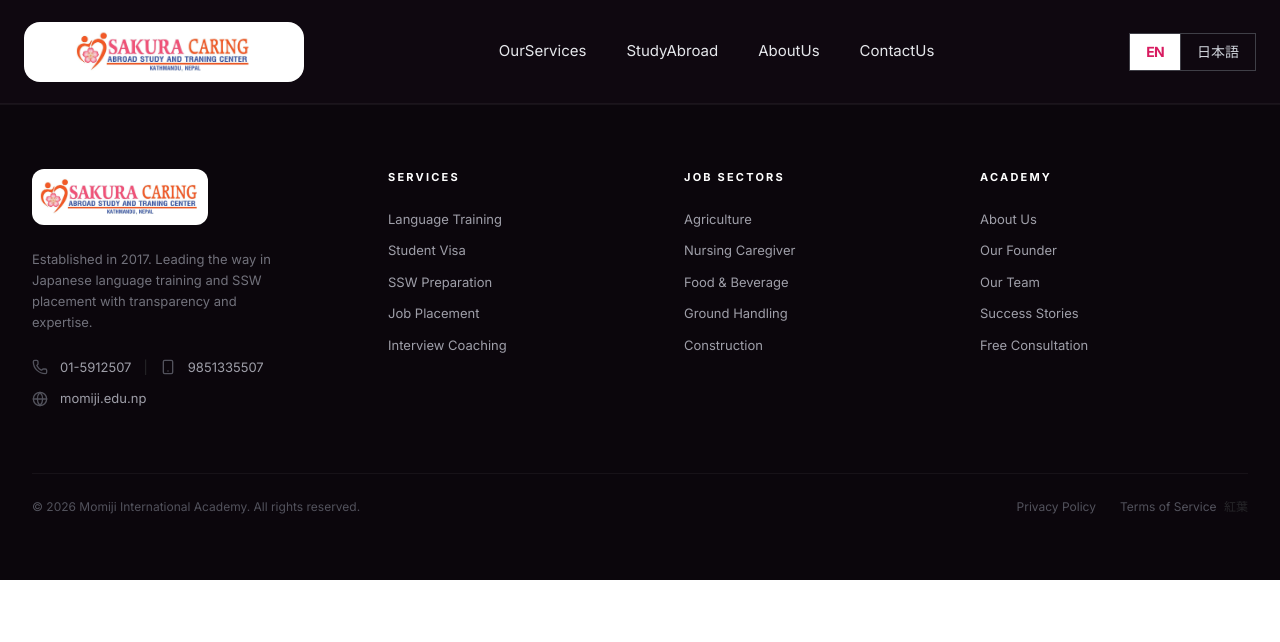
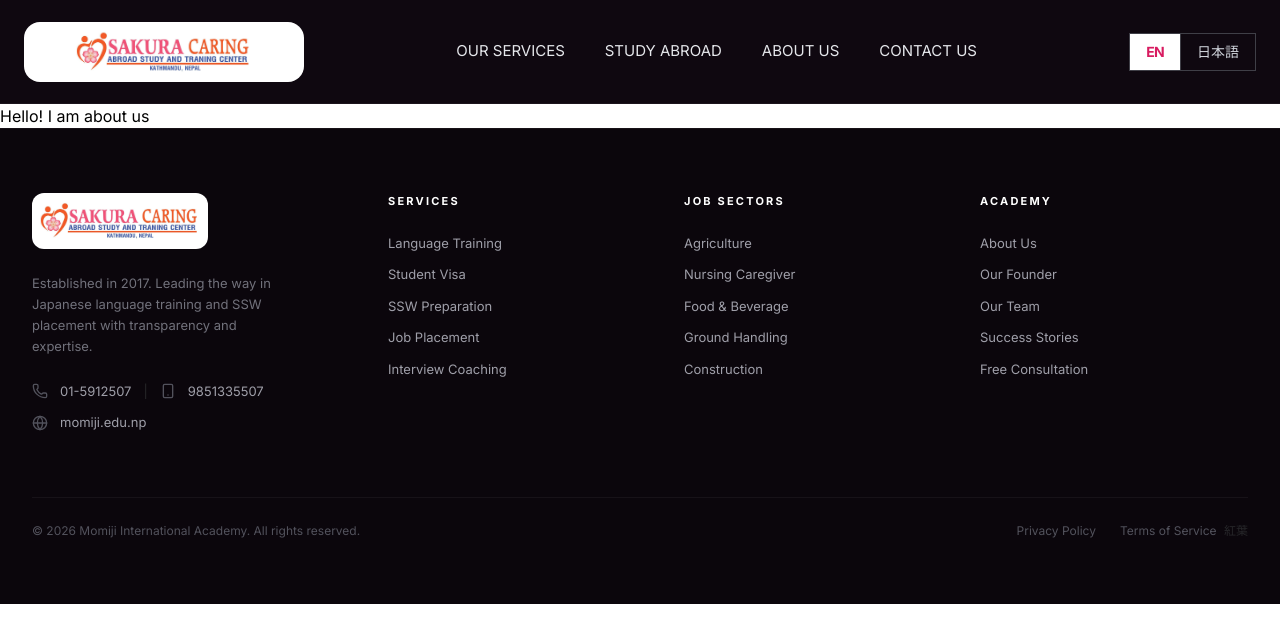
Before and after one commit to Sandesh-kharal/SakuraFrontend, a Next.js app: page /about-us in a window 1280 px wide. Shown: the top 642 px of the page. Built offline with nearby package versions, Linux system fonts and the light colour scheme.

Commit message:
small problems fixed in navbar

```diff
--- a/app/(marketing)/about-us/page.tsx
+++ b/app/(marketing)/about-us/page.tsx
@@ -3,7 +3,7 @@ import React from 'react'
 const page = () => {
   return (
     <div>
-
+      Hello! I am about us
     </div>
   )
 }
--- a/components/layouts/navbar.tsx
+++ b/components/layouts/navbar.tsx
@@ -1,5 +1,6 @@
 "use client";
 import Image from "next/image";
+import Link from "next/link"
 
 import { useState } from "react";
 import { Menu, X } from "lucide-react";
@@ -14,26 +15,30 @@ export default function Navbar() {
       <div className=" h-[13vh]  container  mx-auto  px-6 py-4 flex items-center justify-between border-b border-white/5">
         {/* Left: Logo and Brand */}
         <div className="relative flex items-center justify-center w-70 h-15 bg-white rounded-2xl border-white/20 overflow-hidden">
-          <Image
+
+          <Link href="/">
+        <Image
             src="/Sakuralogo.jpg"
             alt="Sakura Caring Logo"
             fill
             sizes="(max-width: 768px) 70px, 280px"
             className="object-contain p-2"
             priority
+
           />
+            </Link>
         </div>
 
         {/* Center: Nav Links */}
         <div className="hidden lg:flex items-center gap-10">
-          {["OurServices", "StudyAbroad", "AboutUs", "ContactUs"].map(
+          {["Our Services", "Study Abroad", "About Us", "Contact Us"].map(
             (item) => (
               <a
                 key={item}
                 href={`${item.toLowerCase().replace(" ", "-")}`}
                 className="text-gray-200 text-[15px] font-normal hover:text-white transition-colors"
               >
-                {item}
+               {item.toUpperCase()}
               </a>
             ),
           )}
```
